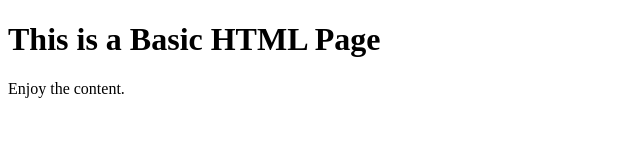
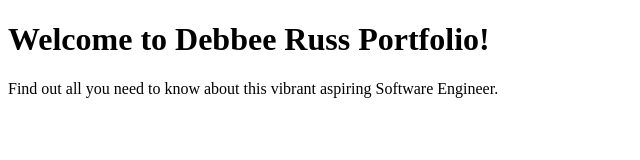
Before and after one commit to debbeeruss/My_First_Portfolio, a plain HTML site: page html_basic/base_index.html in a window 1280 px wide. Shown: the whole page, without its empty margins (0-640 px from the left). Drawn offline with Linux system fonts and the light colour scheme.

Commit message:
Updated base_index.html to reflect new changes

```diff
--- a/html_basic/base_index.html
+++ b/html_basic/base_index.html
@@ -6,7 +6,7 @@
     <title>Base Index Page</title>
 </head>
 <body>
-    <h1>This is a Basic HTML Page</h1>
-    <p>Enjoy the content.</p>
+    <h1>Welcome to Debbee Russ Portfolio!</h1>
+    <p>Find out all you need to know about this vibrant aspiring Software Engineer.</p>
 </body>
 </html>
```
